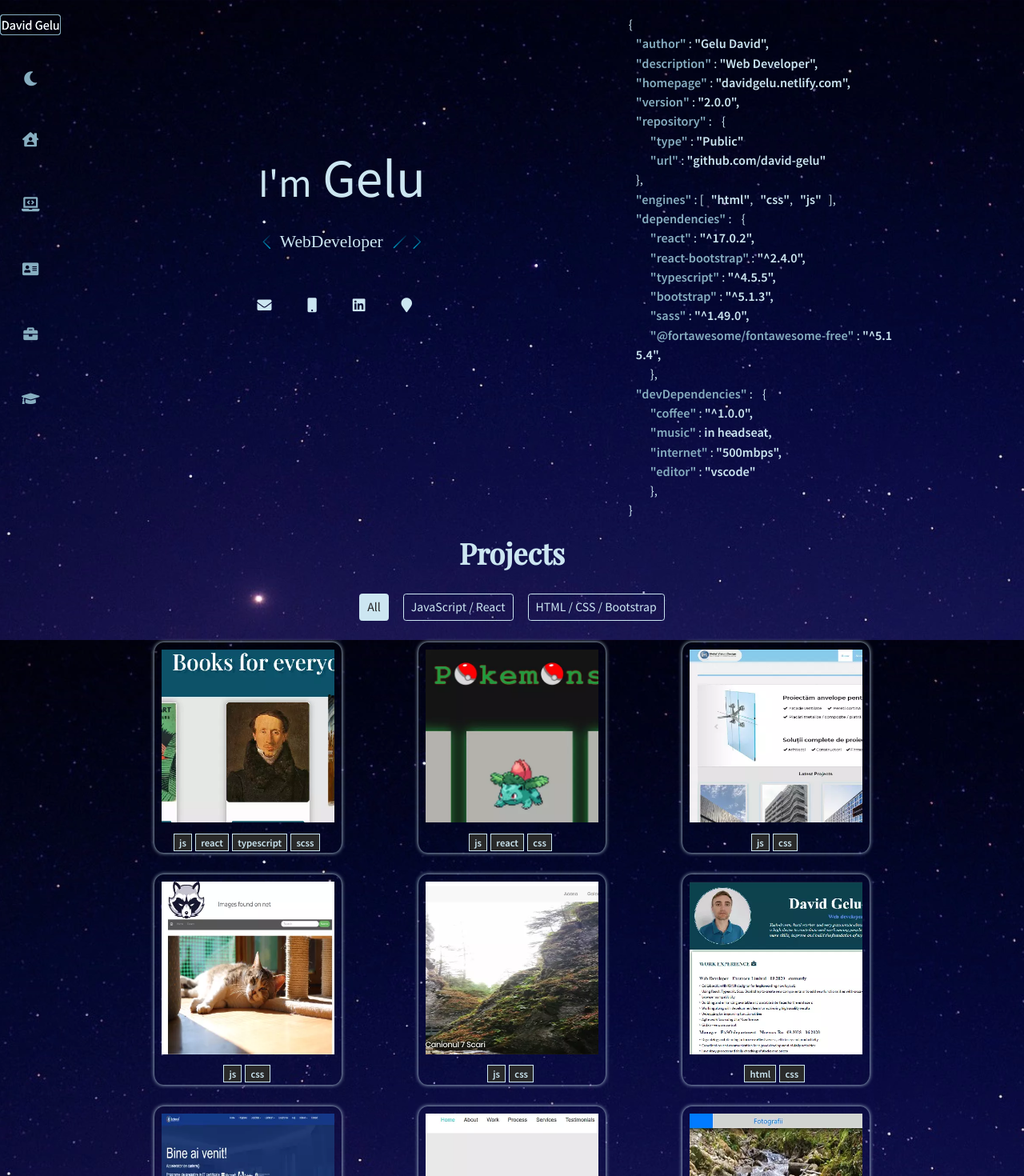
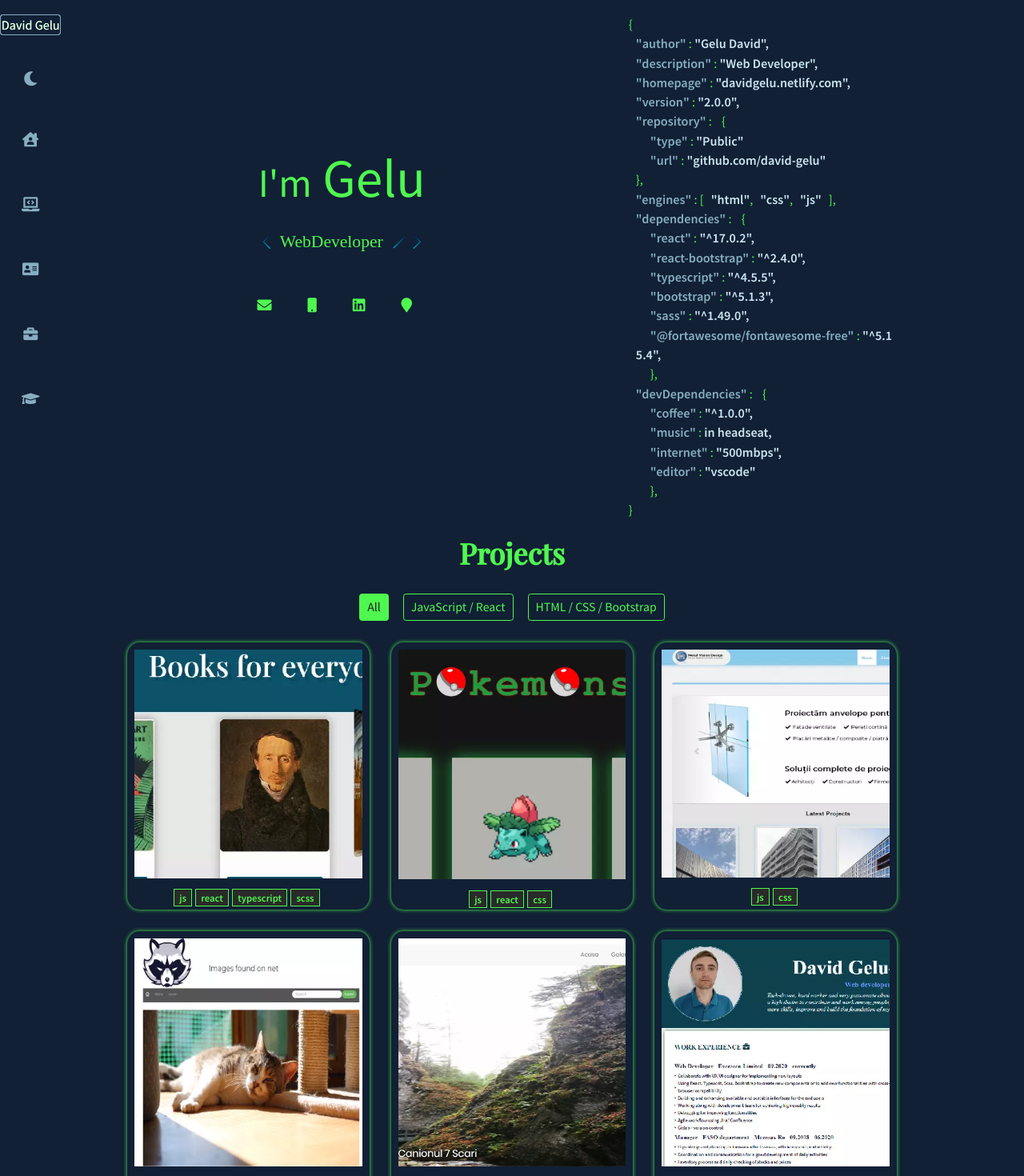
Before and after one commit to david-gelu/react-portfolio, a React (Create React App) app: page /#main in a window 1280 px wide. Shown: the top 1470 px of the page at 80% size. Built offline with nearby package versions, Linux system fonts and the light colour scheme.

Commit message:
small ui and type changes

```diff
--- a/src/assets/_projects.scss
+++ b/src/assets/_projects.scss
@@ -22,8 +22,6 @@
 
 .projects__item {
   position: relative;
-  margin-inline: auto;
-  width: min(90vmin, 13em);
   overflow: hidden;
   cursor: pointer;
   border-radius: 5%;
@@ -31,9 +29,6 @@
 }
 
 .projects__item img {
-  width: min(90vmin, 13em);
-  height: min(90vmin, 13em);
-
   padding: 0.5em;
 }
 
@@ -44,14 +39,13 @@
   left: 0;
   height: 100%;
   width: 100%;
-  background: rgba(154, 172, 184, 0.75);
-  opacity: 0;
+  background: #0a0a0a;
   transition: all 0.5s ease-in-out;
 }
 
 .projects__item:hover::after {
   top: 0;
-  opacity: 0.7;
+  opacity: 0.9;
 }
 
 .projects__item:hover .projects__btn {
@@ -78,13 +72,16 @@
   @include display(center, center);
   width: 100%;
   height: 100%;
-  font-size: 2.5rem;
+  font-size: 1.7rem;
   transition: all 0.5s ease-in-out;
+  & i {
+    font-size: 2em;
+  }
+  &:hover {
+    color: $property-color;
+  }
 }
 
-.projects__btn:hover {
-  color: $property-color;
-}
 .teh-title-container {
   margin-bottom: 0.1em;
   .teh-title {
--- a/src/assets/_utils.scss
+++ b/src/assets/_utils.scss
@@ -24,6 +24,14 @@ main {
 .loading {
   min-height: 100vh;
   min-width: 100vw;
+  color: $text-color;
+  font-size: 2rem;
+  background: $second-color;
+  @include display(center, center);
+}
+.loading-modal {
+  min-height: 10vh;
+  min-width: 10vw;
   color: $text-color;
   font-size: 2rem;
   background: $second-color;
--- a/src/assets/_variables.scss
+++ b/src/assets/_variables.scss
@@ -15,15 +15,15 @@
 [data-theme="dark"] {
   --primary-color: #222;
   --second-color: #2a2a2a;
-  --text-color: #cce6f1;
+  --text-color: rgb(79, 248, 79);
   --link-color: var(--text-color);
   --nav-color: #87aec0;
   --nav-bg: transparent;
   --key-color: #87aec0;
   --theme-name-color: var(--text-color);
   --property-color: #cce6f1;
-  --bg-img: url("./img/dark-bg.webp");
-  --bg-color: #0c1625;
+  // --bg-img: url("./img/dark-bg.webp");
+  --bg-color: #112035;
   --button-color: var(--text-color);
 }
 
--- a/src/types.ts
+++ b/src/types.ts
@@ -18,7 +18,6 @@ export type Studies = {
   link?: string,
   date?: string,
   imgBig?: string,
-  imgSmall?: string,
 }
 
 export type Work = {
```
